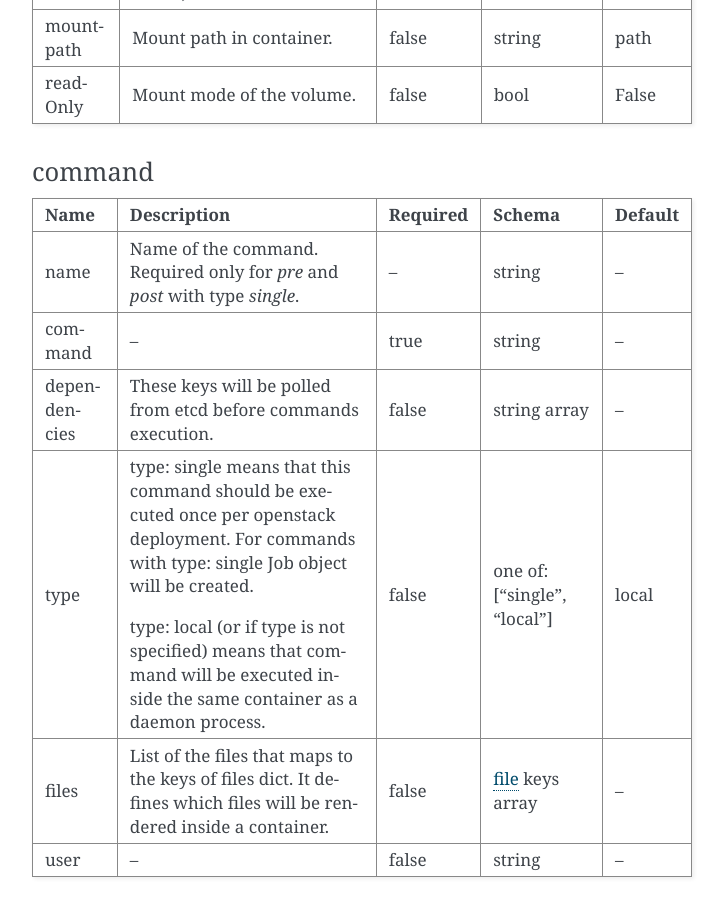
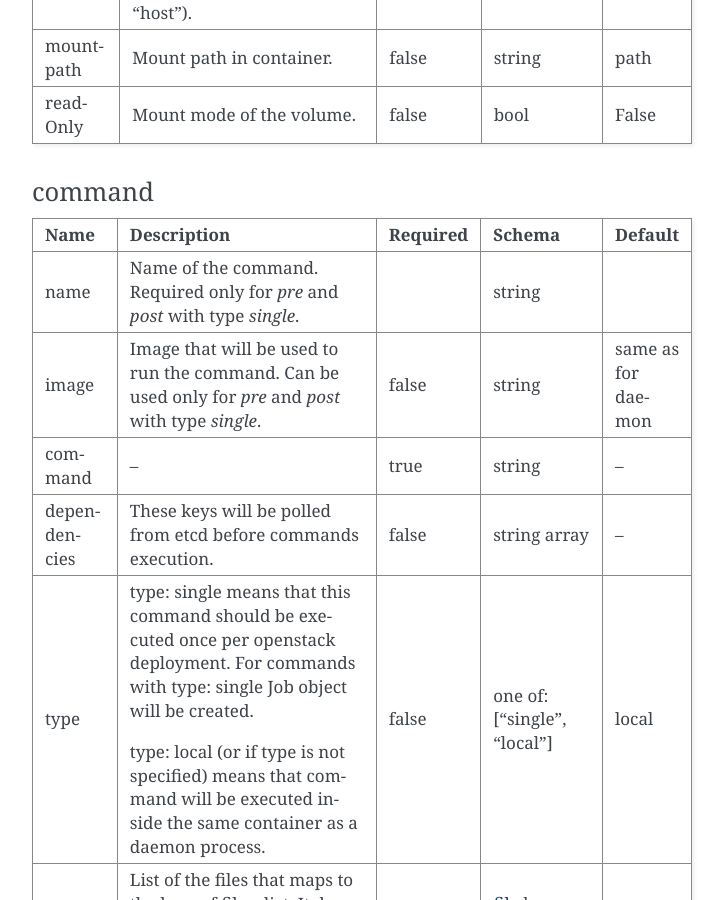
Before and after one commit to openstack-archive/fuel-ccp, a Sphinx documentation site: the page built from doc/source/dsl.rst, in a window 1280 px wide and 900 px high, scrolled down 3804 px. Shown: the whole window, without its empty margins (388-1112 px from the left). Built offline with Sphinx 7.4.7, drawn with Linux system fonts in a browser that asks for light colours.

Commit message:
Adding ability to specify image for single commands
DLS version was bumped to 0.5.0

Change-Id: I82e910f11c1033ff24d48087329c46691600699b

```diff
--- a/doc/source/dsl.rst
+++ b/doc/source/dsl.rst
@@ -38,6 +38,7 @@
                         - some-service
                         - some-other-service
                     type: single
+                    image: some_image
                     command: /tmp/bootstrap.sh
                     files:
                         - bootstrap.sh
@@ -263,9 +264,15 @@
    * - name
      - Name of the command. Required only for `pre` and `post` with type
        `single`.
-     - --
+     -
      - string
-     - --
+     -
+   * - image
+     - Image that will be used to run the command. Can be used only for `pre`
+       and `post` with type `single`.
+     - false
+     - string
+     - same as for daemon
    * - command
      - --
      - true
--- a/fuel_ccp/__init__.py
+++ b/fuel_ccp/__init__.py
@@ -17,4 +17,4 @@
 
 version_info = pbr.version.VersionInfo("fuel_ccp")
 __version__ = version_info.version_string()
-dsl_version = "0.4.0"
+dsl_version = "0.5.0"
```
Also changed, not shown: 2 other files.
